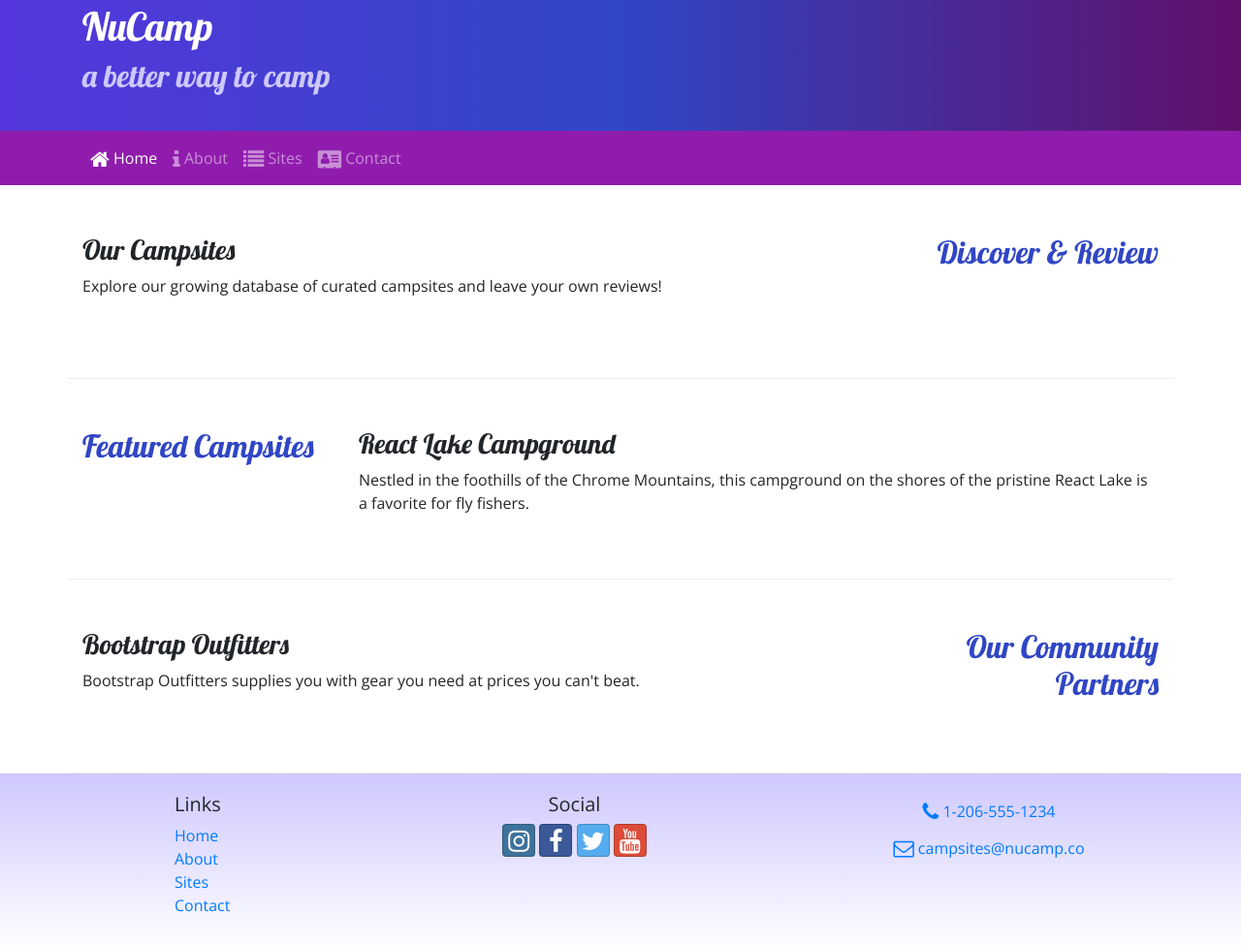
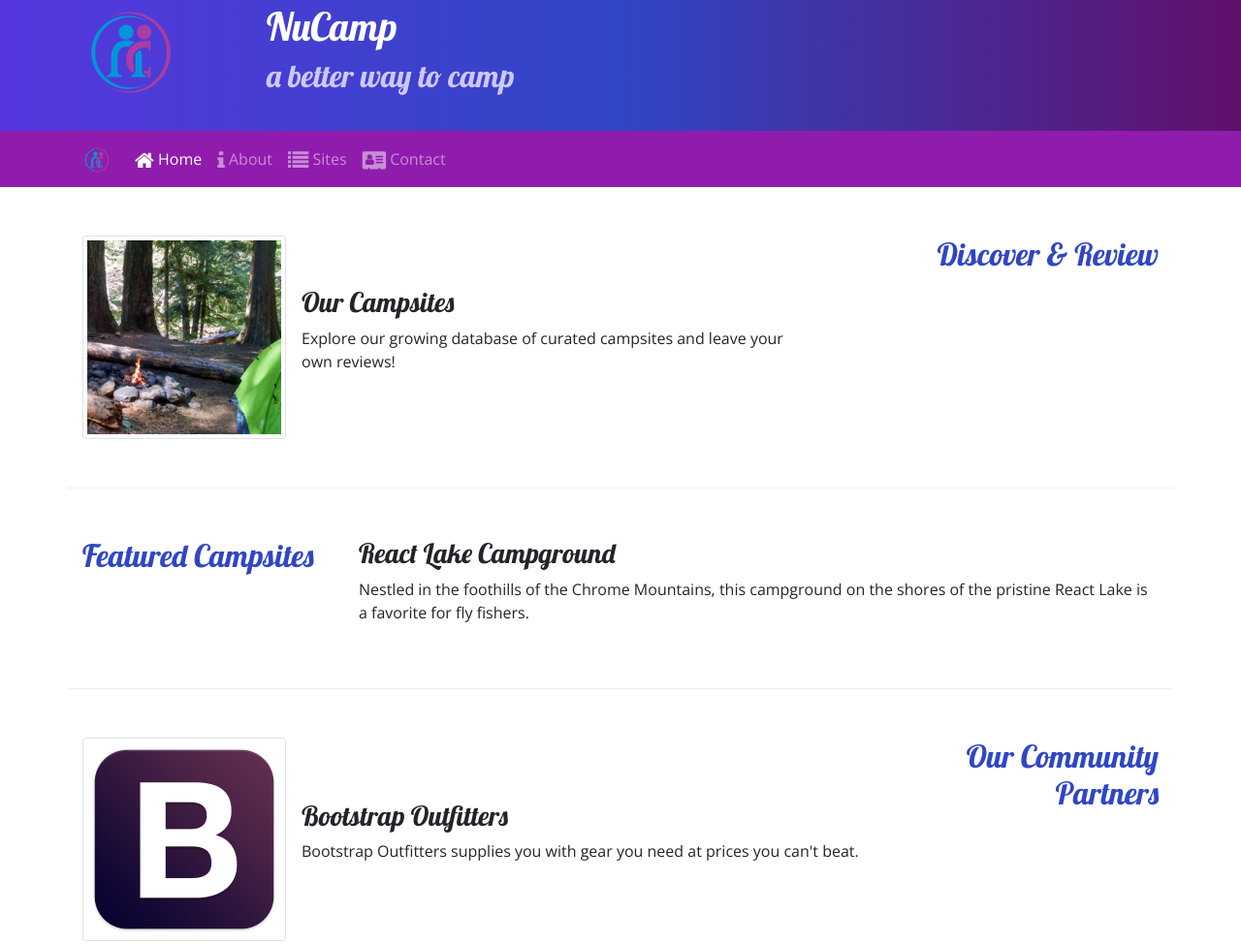
Before and after one commit to A-bot9/bootstrap_Portfolio_Project, a website: page index.html in a window 1280 px wide. Shown: the part 27-1002 px from the top of the page at 97% size. Drawn offline with nearby package versions, Linux system fonts and the light colour scheme.

Commit message:
Images and Media

```diff
--- a/index.html
+++ b/index.html
@@ -24,6 +24,9 @@
 		<header class="jumbotron jumbotron-fluid">
 			<div class="container">
 				<div class="row align-items-center">
+					<div class="col-4 col-sm-3 col-md-2 align-self-center">
+						<img src="img/logo.png" class="img-fluid" />
+					</div>
 					<div class="col">
 						<h1>NuCamp</h1>
 						<h2>a better way to camp</h2>
@@ -35,8 +38,9 @@
 		<!-- Navbar -->
 		<nav class="navbar navbar-expand-sm navbar-dark sticky-top">
 			<div class="container">
+				<a class="navbar-brand" href="#"><img src="img/logo.png" height="30" /></a>
 				<button
-					class="navbar-toggler ml-auto"
+					class="navbar-toggler"
 					type="button"
 					data-toggle="collapse"
 					data-target="#nucampNavbar"
@@ -71,10 +75,19 @@
 					<h2 class="text-sm-right">Discover & Review</h2>
 				</div>
 				<div class="col">
+					<div class="media">
+						<img
+							class="d-flex mr-3 img-thumbnail"
+							src="img/breadcrumb-trail-thumb.jpg"
+							alt="Breadcrumb Trail"
+						/>
+						<div class="media-body align-self-center">
 							<h3>Our Campsites</h3>
 							<p class="d-none d-sm-block">
 								Explore our growing database of curated campsites and leave your own reviews!
 							</p>
+						</div>
+					</div>
 				</div>
 			</div>
 
@@ -98,10 +111,19 @@
 					<h2 class="text-sm-right">Our Community Partners</h2>
 				</div>
 				<div class="col">
+					<div class="media">
+						<img
+							class="d-flex mr-3 img-thumbnail"
+							src="img/bootstrap-thumb.png"
+							alt="Bootstrap Outfitters"
+						/>
+						<div class="media-body align-self-center">
 							<h3>Bootstrap Outfitters</h3>
 							<p class="d-none d-sm-block">
 								Bootstrap Outfitters supplies you with gear you need at prices you can't beat.
 							</p>
+						</div>
+					</div>
 				</div>
 			</div>
 		</div>
```
Also changed, not shown: aboutus.html (+5 -1 lines), contactus.html (+5 -1 lines), img/bootstrap-thumb.png (added), img/breadcrumb-trail-thumb.jpg (added), img/breadcrumb-trail.jpg (added), img/chrome-river-thumb.jpg (added), img/chrome-river.jpg (added), img/logo.png (added), img/react-lake-thumb.jpg (added), img/react-lake.jpg (added), 1 other file. Lines whose indentation alone changed are shown as unchanged.
